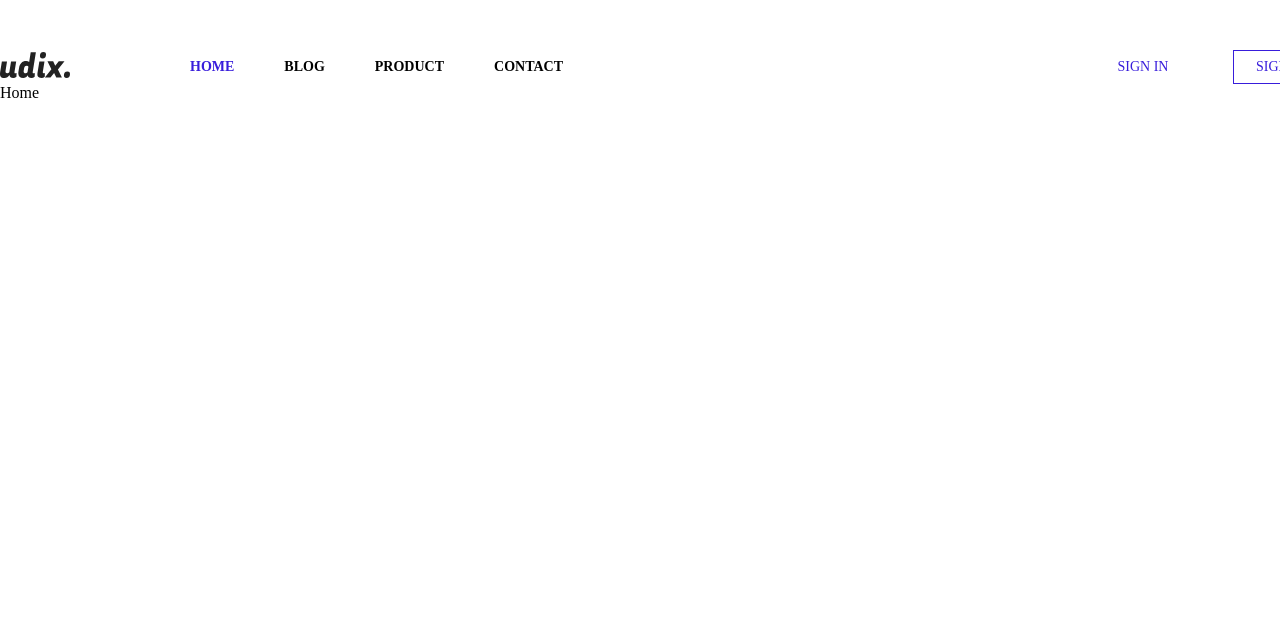
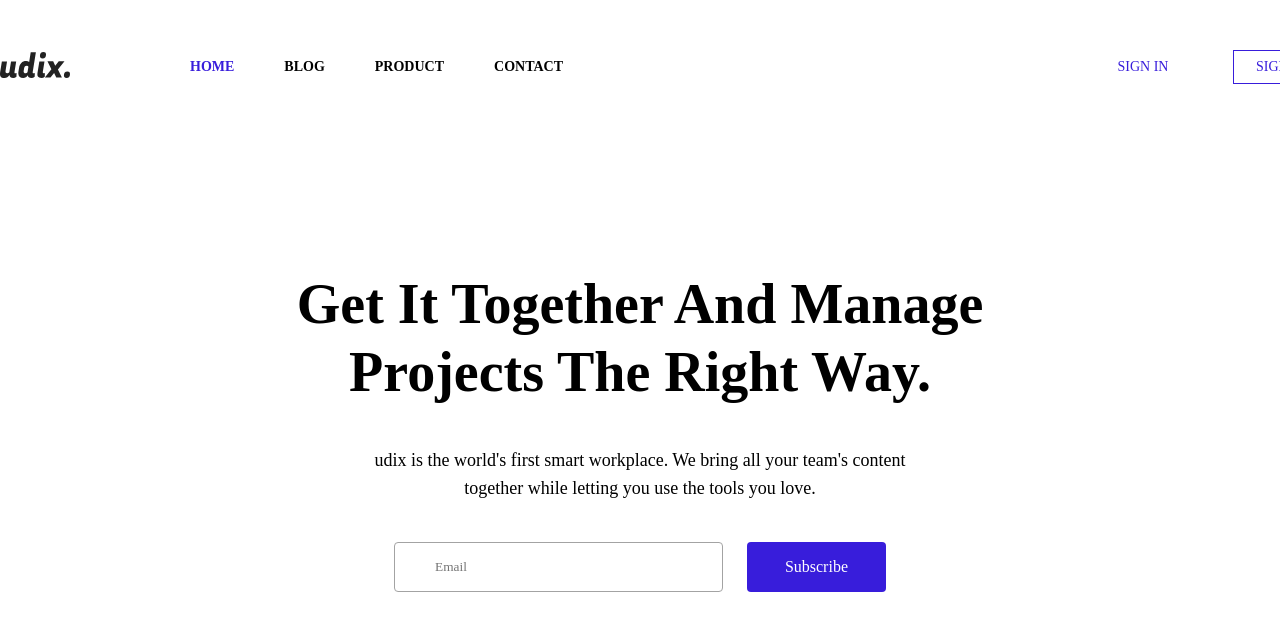
Before and after one commit to shawalali07/react-udix, a React (Create React App) app: page / in a window 1280 px wide. Shown: the top 630 px of the page. Built offline with nearby package versions, Linux system fonts and the light colour scheme.

Commit message:
header completed

```diff
--- /dev/null
+++ b/src/components/header/Header.jsx
@@ -0,0 +1,19 @@
+const Header = () => {
+  return (
+    <div className='header'>
+      <h1 className='headerHeading'>
+        Get It Together And Manage Projects The Right Way.
+      </h1>
+      <p className='headerText'>
+        udix is the world's first smart workplace. We bring all your team's
+        content together while letting you use the tools you love.
+      </p>
+      <div className='subscribe'>
+        <input className='subscribeInput' placeholder='Email' />
+        <button className='btnSubcribe'>Subscribe</button>
+      </div>
+    </div>
+  );
+};
+
+export default Header;
--- a/src/index.css
+++ b/src/index.css
@@ -47,3 +47,57 @@
 .active {
   color: #381ddb;
 }
+
+.header {
+  width: 832px;
+  margin: auto;
+  margin-top: 186px;
+  display: flex;
+  flex-direction: column;
+  gap: 40px;
+}
+
+.headerHeading {
+  font-size: 56px;
+  line-height: 68px;
+  font-weight: 700;
+  text-transform: capitalize;
+  text-align: center;
+}
+
+.headerText {
+  padding: 0px 126px;
+  font-family: 'Raleway';
+  font-size: 18px;
+  line-height: 28px;
+  text-align: center;
+}
+
+.subscribe {
+  display: flex;
+  gap: 24px;
+  padding: 0px 170px;
+}
+
+.btnSubcribe {
+  cursor: pointer;
+  padding: 16px 38px;
+  border: none;
+  background-color: transparent;
+  font-size: 16px;
+  background-color: #381ddb;
+  color: white;
+  border-radius: 4px;
+}
+
+.subscribeInput {
+  width: 350px;
+  padding: 16px 0px;
+  padding-left: 40px;
+  border: 1px solid #a3a3a3;
+  border-radius: 4px;
+}
+
+.subscribeInput:focus {
+  outline: none;
+}
--- a/src/pages/Home.jsx
+++ b/src/pages/Home.jsx
@@ -1,7 +1,12 @@
 import React from 'react';
+import Header from '../components/header/Header';
 
 const Home = () => {
-  return <div>Home</div>;
+  return (
+    <div>
+      <Header />
+    </div>
+  );
 };
 
 export default Home;
```
